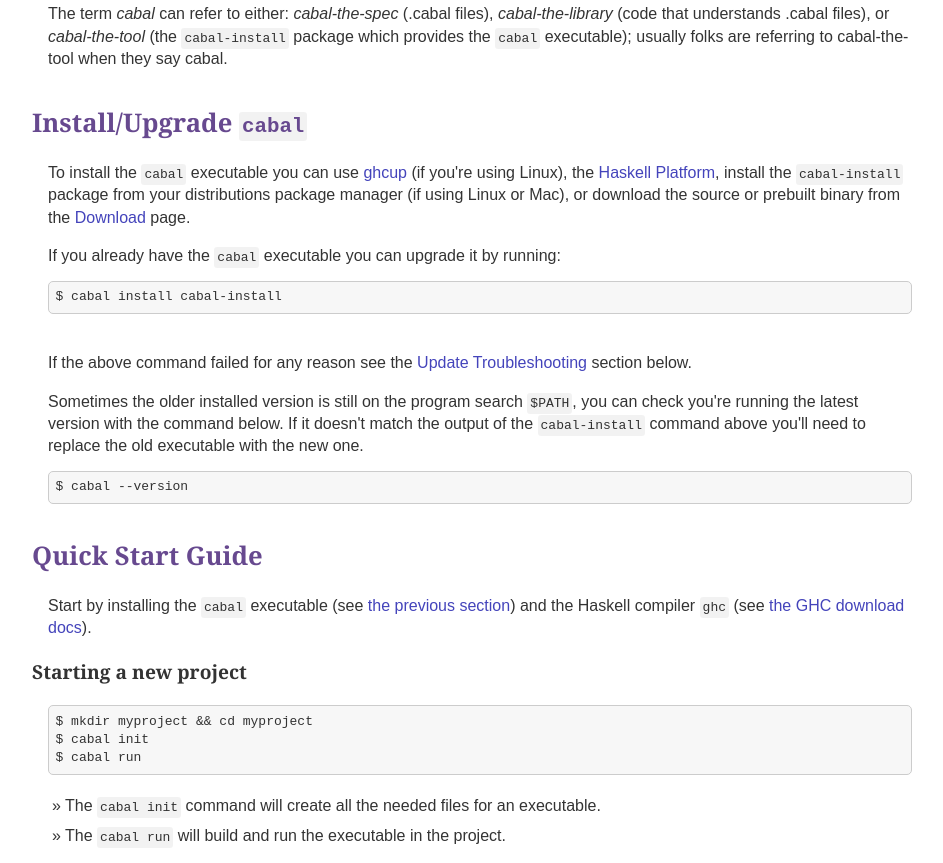
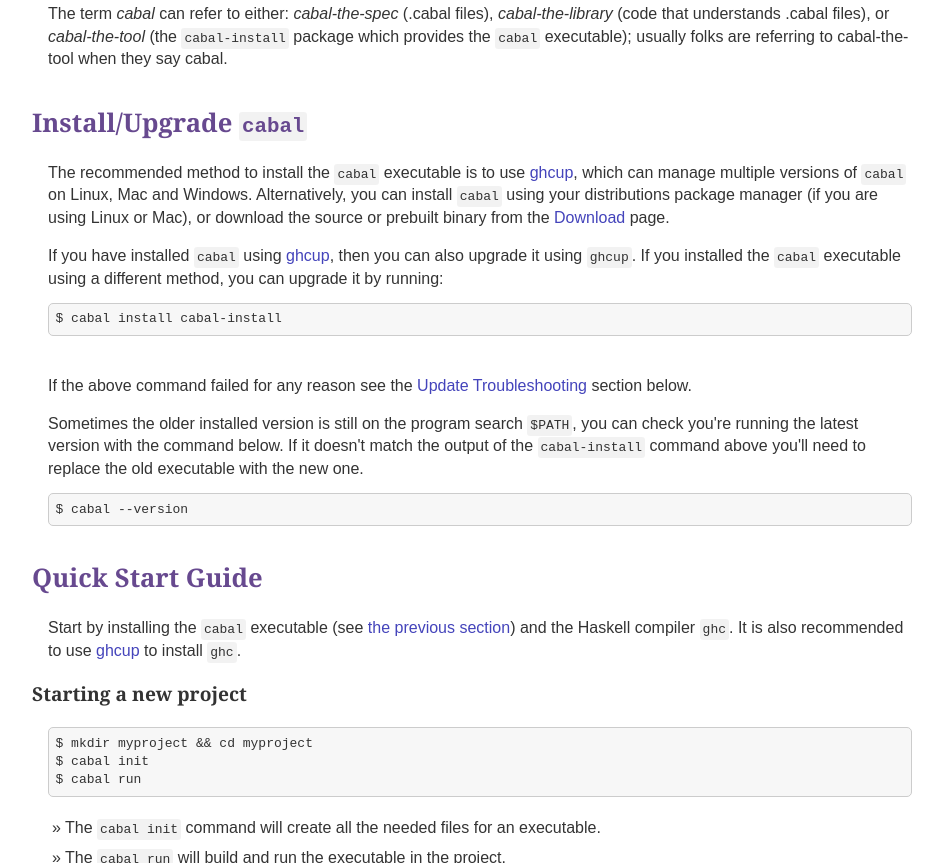
Before and after one commit to haskell/cabal-website, a plain HTML site: page index.html in a window 1280 px wide. Shown: the part 356-1219 px from the top of the page, without its empty margins (168-1111 px from the left). Drawn offline with Linux system fonts and the light colour scheme.

Commit message:
Update install instructions on landing page

```diff
--- a/index.html
+++ b/index.html
@@ -33,16 +33,14 @@
     <h2><a href="#install-upgrade">Install/Upgrade <span class="inline-code">cabal</span></a></h2>
 
     <p>
-      To install the <span class="inline-code">cabal</span> executable you can
-      use <a href="https://gitlab.haskell.org/haskell/ghcup-hs">ghcup</a> (if you're using
-      Linux), the <a href="https://www.haskell.org/platform/">Haskell
-      Platform</a>, install the <span class="inline-code">cabal-install</span>
-      package from your distributions package manager (if using Linux or Mac),
-      or download the source or prebuilt binary from
+      The recommended method to install the <span class="inline-code">cabal</span> executable is to use <a href="https://www.haskell.org/ghcup/">ghcup</a>, which can manage multiple versions of <span class="inline-code">cabal</span> on Linux, Mac and Windows.
+      Alternatively, you can install <span class="inline-code">cabal</span> using your distributions package manager (if you are using Linux or Mac), or download the source or prebuilt binary from
       the <a href="download.html">Download</a> page.
+    </p>
 
     <p>
-      If you already have the <span class="inline-code">cabal</span> executable you can upgrade it by running:
+      If you have installed <span class="inline-code">cabal</span> using <a href="https://www.haskell.org/ghcup/">ghcup</a>, then you can also upgrade it using <span class="inline-code">ghcup</span>.
+      If you installed the <span class="inline-code">cabal</span> executable using a different method, you can upgrade it by running:
       <code>
 	<span class="code-unselectable"data-text="$ "></span>cabal install cabal-install
       </code><br>
@@ -66,7 +64,9 @@
 
     <h2>Quick Start Guide</h2>
 
-    <p>Start by installing the <span class="inline-code">cabal</span> executable (see <a href="#install-upgrade">the previous section</a>) and the Haskell compiler <span class="inline-code">ghc</span> (see <a href="https://www.haskell.org/ghc/download.html">the GHC download docs</a>).</p>
+    <p>Start by installing the <span class="inline-code">cabal</span> executable (see <a href="#install-upgrade">the previous section</a>) and the Haskell compiler <span class="inline-code">ghc</span>.
+      It is also recommended to use <a href="https://www.haskell.org/ghcup/">ghcup</a> to install <span class="inline-code">ghc</span>.
+    </p>
 
     <h3>Starting a new project</h3>
     <p>
```
